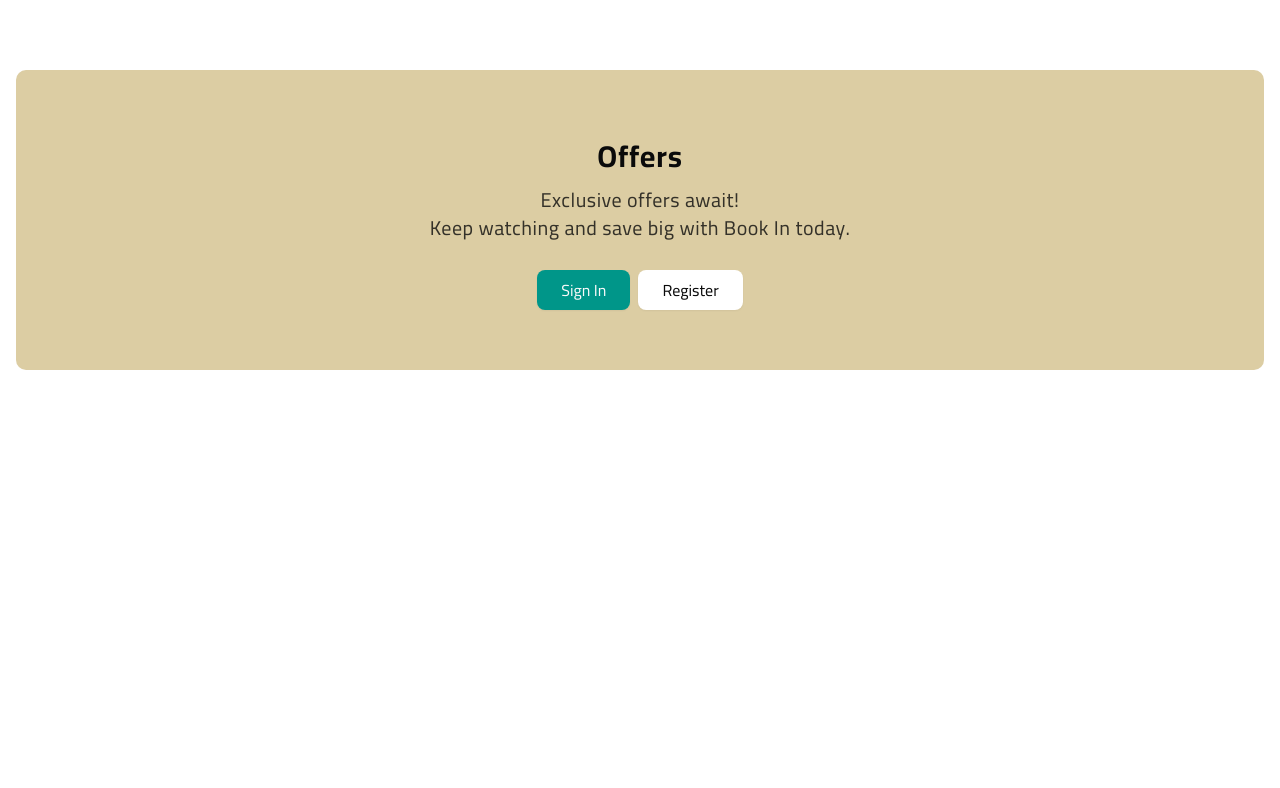
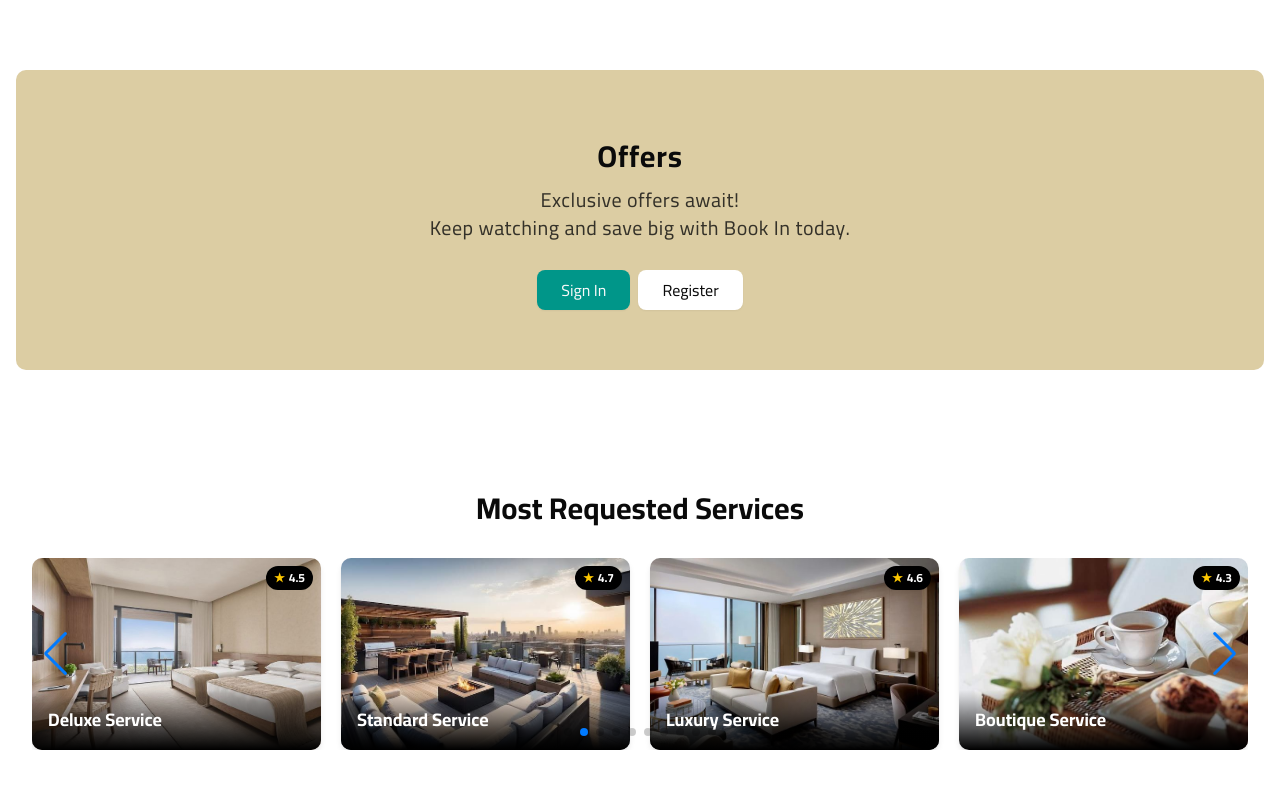
Before and after one commit to shahdhammouda02/BookInn, a Next.js app: page /en in a window 1280 px wide. Shown: the part 1861-2649 px from the top of the page. Before the commit the page ends 2251 px from the top, so only its background shows below. Built offline with nearby package versions, Linux system fonts and the light colour scheme.

Commit message:
mostrequestedservice-section

```diff
--- a/messages/ar.json
+++ b/messages/ar.json
@@ -69,13 +69,32 @@
         "desertRetreatLocation": "منتجع صحراوي"
       }
     },
-     "Offers" : {
+    "Offers": {
       "offers": "العروض",
       "description": "!عروض حصرية في انتظارك\n BookInn استمر في المشاهدة ووفر الكثير مع",
       "buttons": {
         "signIn": "تسجيل الدخول",
         "register": "إنشاء حساب جديد"
       }
+    },
+
+    "MostRequested": {
+      "sectionTitle": "الخدمات الأكثر طلباً",
+      "titles": {
+        "premiumTitle": "خدمة مميزة",
+        "deluxeTitle": "خدمة فاخرة",
+        "standardTitle": "خدمة عادية",
+        "luxuryTitle": "خدمة فاخرة جداً",
+        "boutiqueTitle": "خدمة بوتيك",
+        "resortTitle": "خدمة منتجع",
+        "seasideTitle": "خدمة شاطئية",
+        "urbanTitle": "خدمة حضرية",
+        "gardenViewTitle": "خدمة بإطلالة حدائق",
+        "classicTitle": "خدمة كلاسيكية",
+        "villaTitle": "خدمة فيلا",
+        "grandTitle": "خدمة جراند",
+        "oasisTitle": "خدمة واحة"
+      }
     }
   }
 }
--- a/messages/en.json
+++ b/messages/en.json
@@ -76,6 +76,25 @@
         "signIn": "Sign In",
         "register": "Register"
       }
+    },
+    "MostRequested": {
+      "sectionTitle": "Most Requested Services",
+      "titles": {
+        "premiumTitle": "Premium Service",
+        "deluxeTitle": "Deluxe Service",
+        "standardTitle": "Standard Service",
+        "luxuryTitle": "Luxury Service",
+        "boutiqueTitle": "Boutique Service",
+        "resortTitle": "Resort Service",
+        "seasideTitle": "Seaside Service",
+        "urbanTitle": "Urban Service",
+        "gardenViewTitle": "Garden View Service",
+        "classicTitle": "Classic Service",
+        "villaTitle": "Villa Service",
+        "grandTitle": "Grand Service",
+        "oasisTitle": "Oasis Service"
+      }
     }
+
   }
 }
--- a/package.json
+++ b/package.json
@@ -22,6 +22,7 @@
     "react": "^19.0.0",
     "react-dom": "^19.0.0",
     "react-icons": "^5.5.0",
+    "swiper": "^11.2.10",
     "tailwind-merge": "^3.3.1"
   },
   "devDependencies": {
--- /dev/null
+++ b/src/components/MostRequestedServices.tsx
@@ -0,0 +1,74 @@
+import React from 'react'
+import {Swiper, SwiperSlide} from 'swiper/react'
+import {Autoplay, Pagination, Navigation} from 'swiper/modules'
+import Image from 'next/image'
+import { servicesData } from '@/data/servicesData'
+import 'swiper/css';
+import 'swiper/css/pagination';
+import 'swiper/css/navigation';
+import { useTranslations } from 'next-intl'
+
+const MostRequestedServices = ({isRTL = false}: {isRTL?: boolean}) => {
+    const t = useTranslations('Home.MostRequested');
+
+  return (
+    <section className='mt-18 py-12 bg-background border-0' dir={isRTL ? 'rtl' : ''}>
+      <div className='container mx-auto px-4'>
+        <h2 className='text-3xl font-bold text-center mb-8'>{t('sectionTitle')}</h2>
+
+        <Swiper
+          slidesPerView={1}
+          spaceBetween={20}
+          autoplay={{
+            delay: 2500,
+            disableOnInteraction: false,
+          }}
+          pagination={{
+            clickable: true,
+          }}
+          navigation={true}
+          breakpoints={{
+            640: {
+              slidesPerView: 2,
+            },
+            768: {
+              slidesPerView: 3,
+            },
+            1024: {
+              slidesPerView: 4,
+            },
+          }}
+          modules={[Autoplay, Pagination, Navigation]}
+          className="mySwiper"
+        >
+          {servicesData.map((service) => (
+            <SwiperSlide key={service.id}>
+              <div className="bg-white rounded-lg shadow-md overflow-hidden transition-transform hover:scale-105">
+                <div className="relative h-48">
+                  <Image
+                    src={service.image}
+                    alt={t(`titles.${service.titleKey}`)}
+                    fill
+                    className="object-cover"
+                    sizes="(max-width: 768px) 100vw, (max-width: 1200px) 50vw, 33vw"
+                  />
+                  <div className="absolute top-2 right-2 bg-black bg-opacity-70 text-white text-xs font-bold px-2 py-1 rounded-full flex items-center">
+                    <span className="text-yellow-400 mr-1">★</span>
+                    <span>{service.rating}</span>
+                  </div>
+                  <div className="absolute bottom-0 left-0 right-0 bg-gradient-to-t from-black to-transparent p-4">
+                    <h3 className="text-white font-semibold text-lg">
+                      {t(`titles.${service.titleKey}`)}
+                    </h3>
+                  </div>
+                </div>
+              </div>
+            </SwiperSlide>
+          ))}
+        </Swiper>
+      </div>
+    </section>
+  )
+}
+
+export default MostRequestedServices
--- /dev/null
+++ b/src/data/servicesData.ts
@@ -0,0 +1,92 @@
+import {
+  image1, image2, image3, image4, image5,
+  image6, image7, image8, image9, image10
+} from '../../public/images/page';
+
+export interface ServiceCard {
+  id: number;
+  image: any;
+  titleKey: string;
+  rating: number;
+}
+
+export const servicesData: ServiceCard[] = [
+  {
+    id: 1,
+    image: image1,
+    titleKey: "premiumTitle",
+    rating: 4.8,
+  },
+  {
+    id: 2,
+    image: image2,
+    titleKey: "deluxeTitle",
+    rating: 4.5,
+  },
+  {
+    id: 3,
+    image: image3,
+    titleKey: "standardTitle",
+    rating: 4.7,
+  },
+  {
+    id: 4,
+    image: image4,
+    titleKey: "luxuryTitle",
+    rating: 4.6,
+  },
+  {
+    id: 5,
+    image: image5,
+    titleKey: "boutiqueTitle",
+    rating: 4.3,
+  },
+  {
+    id: 6,
+    image: image6,
+    titleKey: "resortTitle",
+    rating: 4.9,
+  },
+  {
+    id: 7,
+    image: image7,
+    titleKey: "seasideTitle",
+    rating: 4.2,
+  },
+  {
+    id: 8,
+    image: image8,
+    titleKey: "urbanTitle",
+    rating: 4.7,
+  },
+  {
+    id: 9,
+    image: image9,
+    titleKey: "gardenViewTitle",
+    rating: 4.4,
+  },
+  {
+    id: 10,
+    image: image10,
+    titleKey: "villaTitle",
+    rating: 4.5,
+  },
+  {
+    id: 11,
+    image: image3,
+    titleKey: "classicTitle",
+    rating: 4.2,
+  },
+  {
+    id: 12,
+    image: image4,
+    titleKey: "grandTitle",
+    rating: 4.9,
+  },
+  {
+    id: 13,
+    image: image8,
+    titleKey: "oasisTitle",
+    rating: 4.4,
+  }
+];
--- a/src/features/pages/Home.tsx
+++ b/src/features/pages/Home.tsx
@@ -5,6 +5,7 @@ import { HotelCard } from "@/components/hotel-card";
 import { CardPaginationNumbers } from "@/components/pagination";
 import { useLocale, useTranslations } from "next-intl";
 import Offers from "@/components/offers";
+import MostRequestedServices from "@/components/MostRequestedServices";
 
 export const Home = ({ hotels }: any) => {
   const t = useTranslations("Home.HotelCard");
@@ -49,6 +50,7 @@ export const Home = ({ hotels }: any) => {
       )}
 
       <Offers />
+      <MostRequestedServices />
     </div>
   );
 };
```
Also changed, not shown: 1 other file (tests, documents, lock files or other folders).
